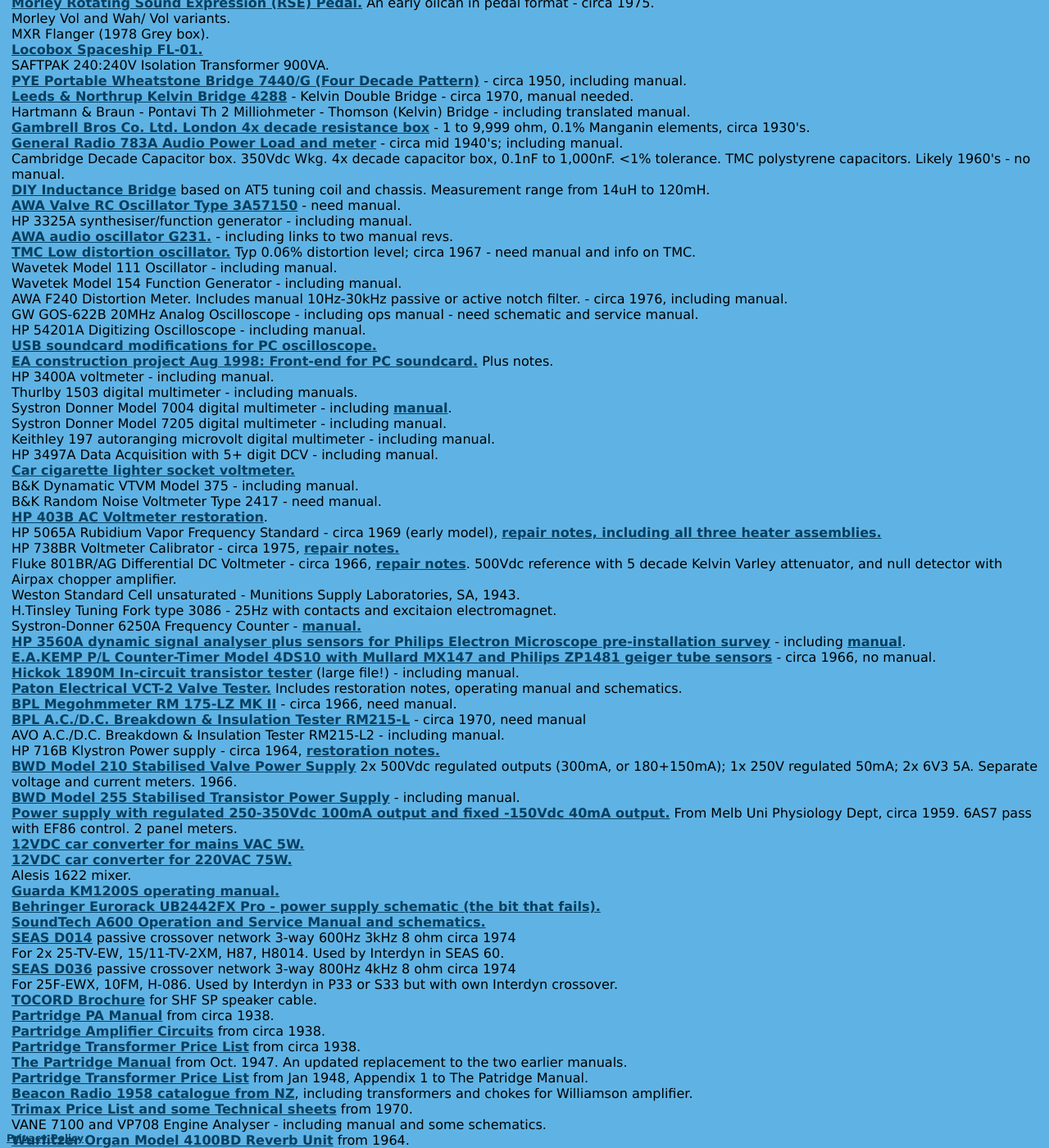
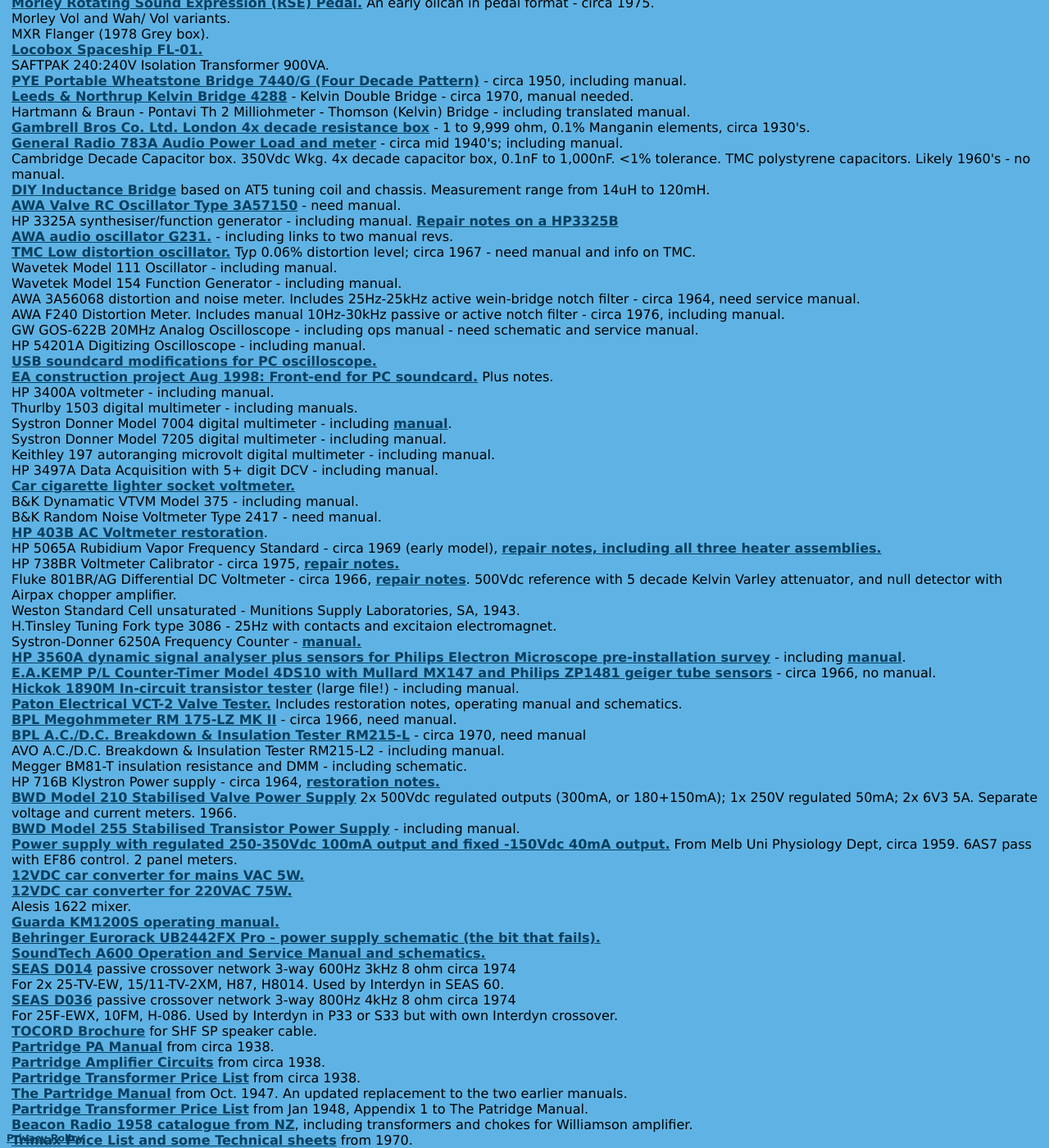
Before and after one commit to michael-robbins/michael-robbins.github.io, a Jekyll site: the page built from projects/amplifier.html, in a window 1280 px wide and 1400 px high, scrolled down 3263 px. Shown: the whole window at 82% size. Built offline with Jekyll 4.4.1, drawn with Linux system fonts in a browser that asks for light colours; some of the changed text lies outside the part shown.

Commit message:
Update amplifier.html

```diff
--- a/projects/amplifier.html
+++ b/projects/amplifier.html
@@ -66,7 +66,7 @@
       <br />
       <a href="/static/Inside rear 1a.jpg">AWA PA774.</a>MIC input 12AX7 triode stage, with PU mixer 12AX7 triode stage, 2x 6BM8 cathode biased PP with floating paraphase PI, 8W. Circa mid 1960's.
       <br />
-      <a href="/static/AWA AMPLIFIER TYPE PA774 No2.pdf">Details on restoration of 2nd amp.</a>
+      <a href="/static/AWA AMPLIFIER TYPE PA774 No2.pdf">Details on restoration of 2nd amp.</a>  Details on restoration of 3rd amp.
       <br />
       <br />
       <a href="/static/AWA%20AMPLIFIER%20TYPE%20PA806.pdf">AWA PA806.</a> MIC input 12AV6 triode stage, with PU mixer 12AX7 triode stage, 12AX7 stage with output winding feedback, 6V6GT cathode biased SE, 5W. Circa late 1950's.
@@ -219,7 +219,7 @@
       <br />
       <a href="/static/AWA Oscillator 3A57150.pdf">AWA Valve RC Oscillator Type 3A57150</a> - need manual.
       <br />
-      HP 3325A synthesiser/function generator - including manual.
+      HP 3325A synthesiser/function generator - including manual.  <a href="/static/HP3325B notes.pdf">Repair notes on a HP3325B</a>
       <br />
       <a href="/static/AWA G231 audio oscillator.pdf">AWA audio oscillator G231.</a>  - including links to two manual revs.
       <br />
@@ -229,7 +229,9 @@
       <br />
       Wavetek Model 154 Function Generator - including manual.
       <br />
-      AWA F240 Distortion Meter. Includes manual 10Hz-30kHz passive or active notch filter. - circa 1976, including manual.
+      AWA 3A56068 distortion and noise meter. Includes 25Hz-25kHz active wein-bridge notch filter - circa 1964, need service manual.
+      <br />
+      AWA F240 Distortion Meter. Includes manual 10Hz-30kHz passive or active notch filter - circa 1976, including manual.
       <br />
       GW GOS-622B 20MHz Analog Oscilloscope - including ops manual - need schematic and service manual.
       <br />
@@ -285,6 +287,8 @@
       <br />
       AVO A.C./D.C. Breakdown & Insulation Tester RM215-L2 - including manual.
       <br />
+      Megger BM81-T insulation resistance and DMM - including schematic.
+      <br />
       HP 716B Klystron Power supply - circa 1964, <a href="/static/HP 716B Klystron Power Supply.pdf">restoration notes.</a>
       <br />
       <a href="/static/Power Supply BWD 210B.pdf">BWD Model 210 Stabilised Valve Power Supply</a> 2x 500Vdc regulated outputs (300mA, or 180+150mA); 1x 250V regulated 50mA; 2x 6V3 5A.  Separate voltage and current meters.  1966.
```
Also changed, not shown: other parts of projects/amplifier.html (+1 -1 lines).
